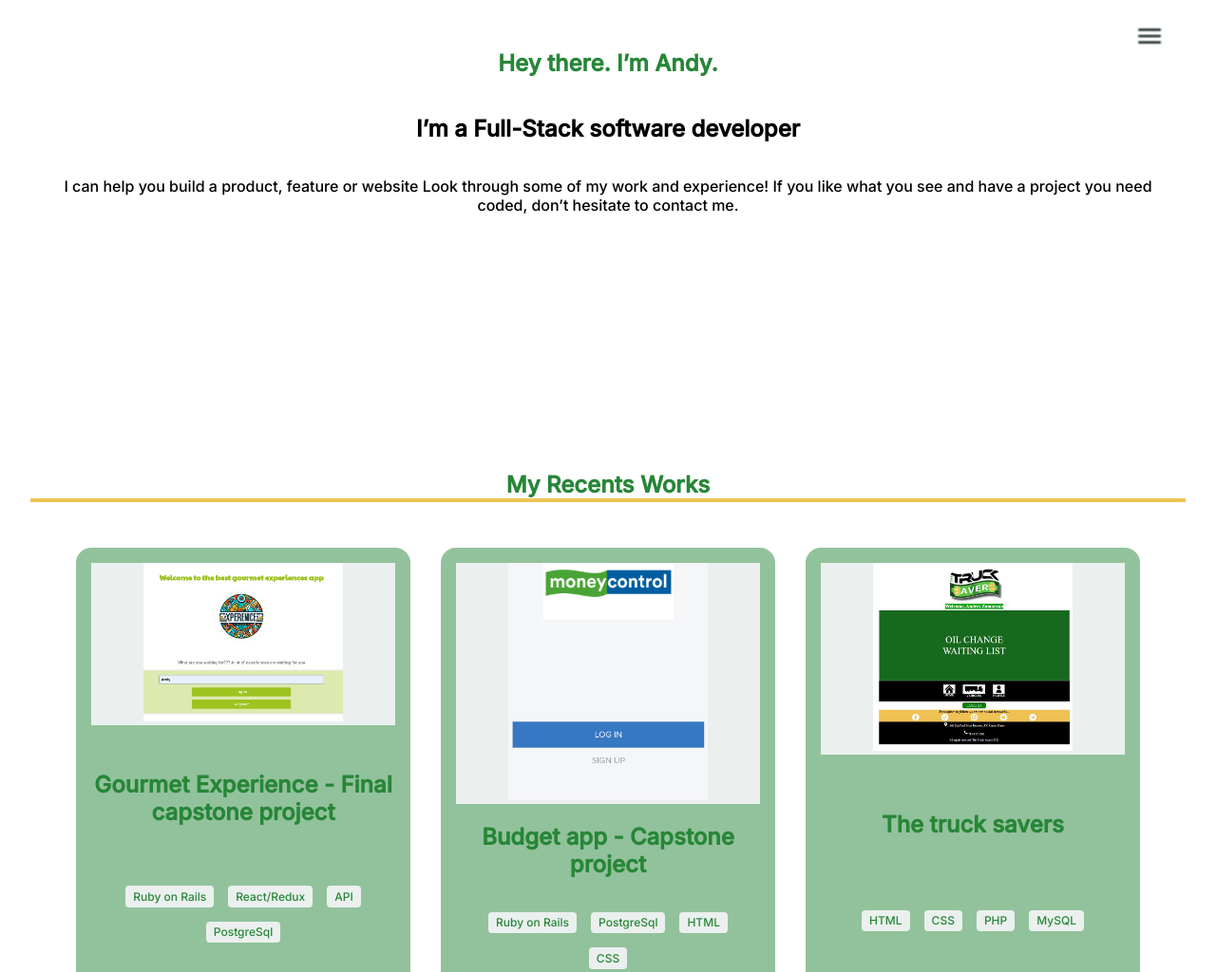
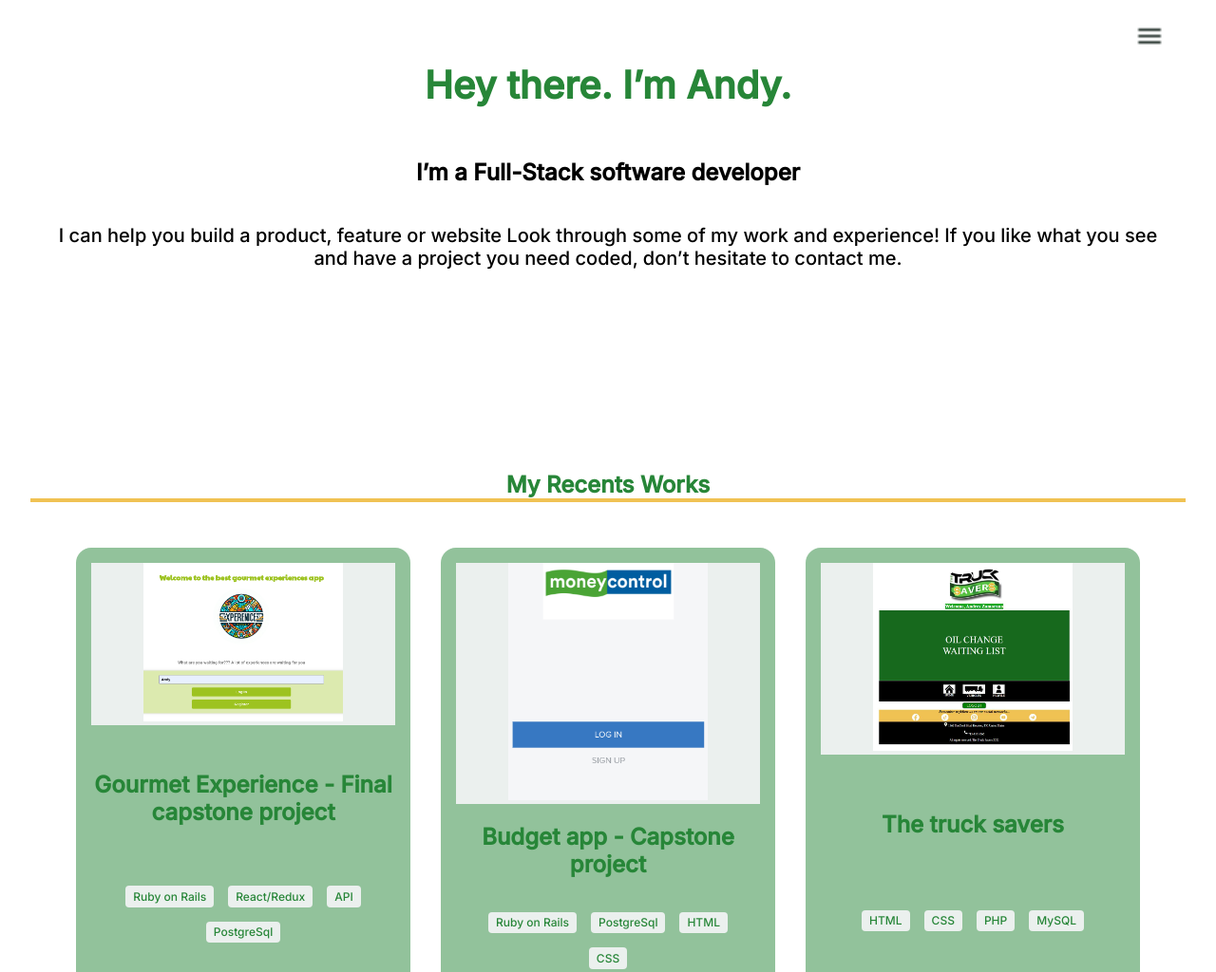
Before and after one commit to Dachrono/Andy_Portfolio, a website: page index.html in a window 1280 px wide. Shown: the top 1024 px of the page at 95% size. Drawn offline with Linux system fonts and the light colour scheme.

Commit message:
Modify header in res +375

```diff
--- a/style.css
+++ b/style.css
@@ -398,7 +398,13 @@ p {
     width: 2rem;
   }
 
+  #title-a {
+    font-size: 2.5rem;
+  }
 
+  #title-c {
+    font-size: 1.25rem;
+  }
 }
 
 @media screen and (min-width: 768px) {
```
